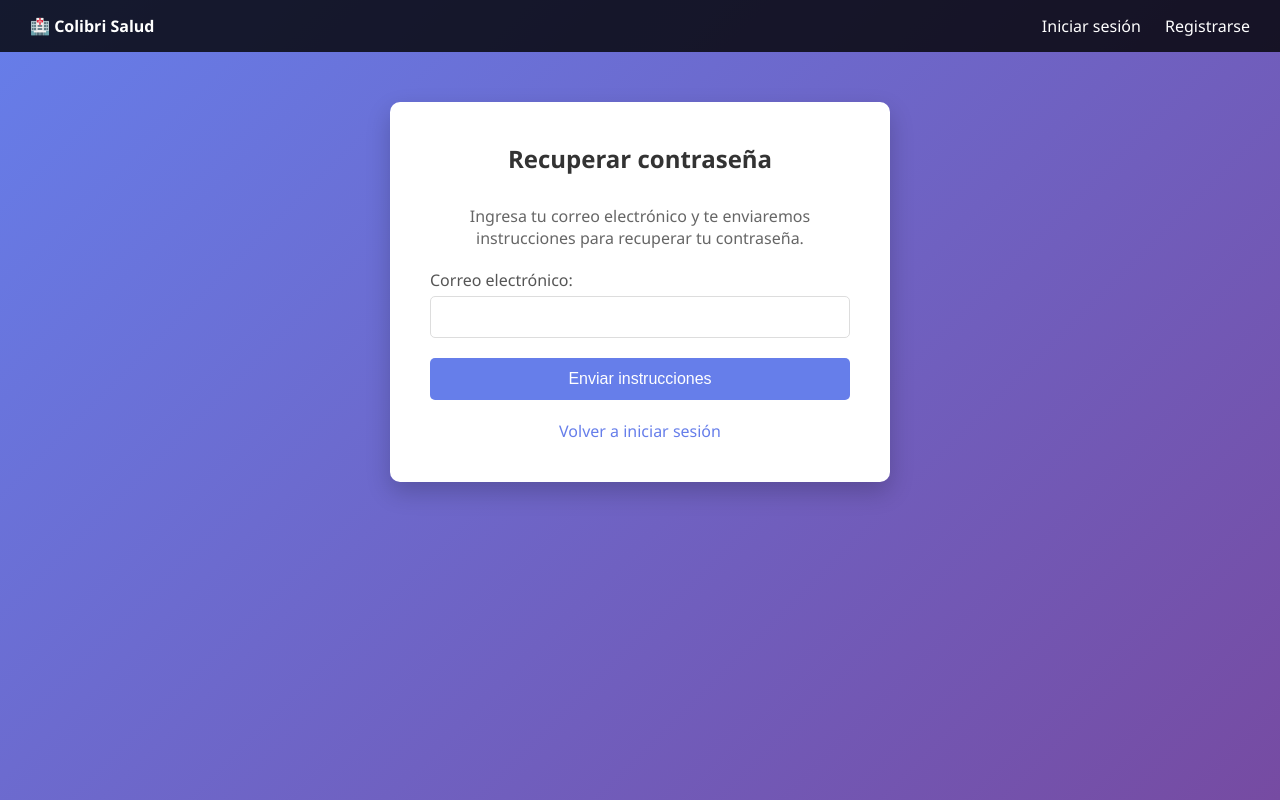
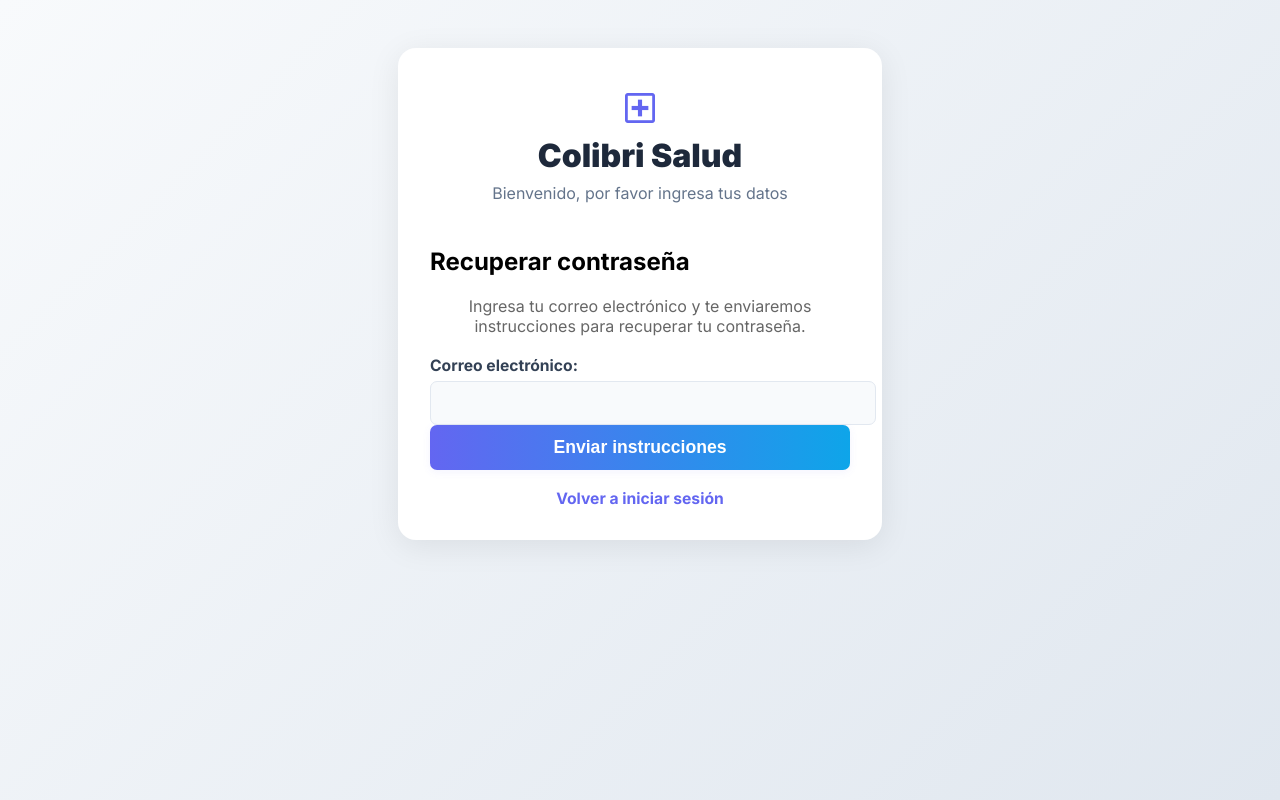
Before and after one commit to jfreakp/colibrisalud, a Django app: page /auth/recuperar/ in a window 1280 px wide. Run offline with Django 5.2, Linux system fonts and the light colour scheme.

Commit message:
accounts: rediseño moderno para base.html en formularios de autenticación

```diff
--- a/accounts/templates/accounts/base.html
+++ b/accounts/templates/accounts/base.html
@@ -5,109 +5,138 @@
     <meta charset="UTF-8">
     <meta name="viewport" content="width=device-width, initial-scale=1.0">
     <title>{% block title %}Colibri Salud{% endblock %}</title>
+    <link href="https://fonts.googleapis.com/css2?family=Inter:wght@400;700;900&display=swap" rel="stylesheet">
+    <link href="https://fonts.googleapis.com/icon?family=Material+Symbols+Outlined" rel="stylesheet">
     <style>
-        * { margin: 0; padding: 0; box-sizing: border-box; }
         body {
-            font-family: 'Segoe UI', Tahoma, Geneva, Verdana, sans-serif;
-            background: linear-gradient(135deg, #667eea 0%, #764ba2 100%);
+            font-family: 'Inter', 'Segoe UI', Tahoma, Geneva, Verdana, sans-serif;
+            background: linear-gradient(135deg, #f8fafc 0%, #e0e7ef 100%);
             min-height: 100vh;
+            margin: 0;
             display: flex;
             flex-direction: column;
         }
-        nav {
-            background-color: rgba(0,0,0,0.8);
-            padding: 15px 30px;
-            color: white;
+        .auth-container {
+            max-width: 420px;
+            margin: 48px auto;
+            background: #fff;
+            border-radius: 18px;
+            box-shadow: 0 6px 32px 0 rgba(0,0,0,0.08);
+            padding: 40px 32px 32px 32px;
             display: flex;
-            justify-content: space-between;
+            flex-direction: column;
+            gap: 24px;
+        }
+        .auth-header {
+            display: flex;
+            flex-direction: column;
             align-items: center;
+            gap: 8px;
         }
-        nav a { color: white; text-decoration: none; margin-left: 20px; }
-        nav a:hover { text-decoration: underline; }
-        .container {
-            max-width: 500px;
-            margin: 50px auto;
-            background: white;
-            padding: 40px;
-            border-radius: 10px;
-            box-shadow: 0 10px 25px rgba(0,0,0,0.2);
+        .auth-header h1 {
+            font-size: 2rem;
+            font-weight: 900;
+            color: #1e293b;
+            margin: 0;
         }
-        h1, h2 { color: #333; margin-bottom: 30px; text-align: center; }
+        .auth-header p {
+            color: #64748b;
+            font-size: 1rem;
+            margin: 0;
+        }
+        .messages {
+            list-style: none;
+            margin: 0 0 16px 0;
+            padding: 0;
+        }
+        .messages li {
+            padding: 12px 16px;
+            border-radius: 8px;
+            margin-bottom: 10px;
+            font-size: 0.98rem;
+        }
+        .messages .success { background-color: #e0f7e9; color: #15803d; border: 1px solid #bbf7d0; }
+        .messages .error { background-color: #fee2e2; color: #b91c1c; border: 1px solid #fecaca; }
+        .auth-form {
+            display: flex;
+            flex-direction: column;
+            gap: 18px;
+        }
         .form-group {
-            margin-bottom: 20px;
+            display: flex;
+            flex-direction: column;
+            gap: 6px;
         }
-        label { display: block; margin-bottom: 5px; font-weight: 500; color: #555; }
+        label {
+            font-weight: 700;
+            color: #334155;
+            font-size: 0.98rem;
+        }
         input[type="text"], input[type="email"], input[type="password"], textarea {
             width: 100%;
             padding: 12px;
-            border: 1px solid #ddd;
-            border-radius: 5px;
-            font-size: 14px;
+            border: 1px solid #e2e8f0;
+            border-radius: 7px;
+            font-size: 1rem;
+            background: #f8fafc;
+            transition: border 0.2s;
         }
         input[type="text"]:focus, input[type="email"]:focus, input[type="password"]:focus, textarea:focus {
             outline: none;
-            border-color: #667eea;
-            box-shadow: 0 0 5px rgba(102, 126, 234, 0.1);
+            border-color: #6366f1;
+            background: #fff;
         }
         button {
             width: 100%;
             padding: 12px;
-            background-color: #667eea;
+            background: linear-gradient(90deg, #6366f1 0%, #0ea5e9 100%);
             color: white;
             border: none;
-            border-radius: 5px;
-            font-size: 16px;
-            font-weight: 500;
+            border-radius: 7px;
+            font-size: 1.1rem;
+            font-weight: 700;
             cursor: pointer;
-            transition: background-color 0.3s;
+            transition: background 0.2s;
+            box-shadow: 0 2px 8px 0 rgba(99,102,241,0.08);
         }
-        button:hover { background-color: #764ba2; }
-        .link-container { text-align: center; margin-top: 20px; }
-        .link-container a { color: #667eea; text-decoration: none; }
-        .link-container a:hover { text-decoration: underline; }
-        .messages {
-            list-style: none;
-            margin-bottom: 20px;
+        button:hover {
+            background: linear-gradient(90deg, #4f46e5 0%, #0369a1 100%);
         }
-        .messages li {
-            padding: 12px;
-            border-radius: 5px;
-            margin-bottom: 10px;
+        .link-container {
+            text-align: center;
+            margin-top: 18px;
         }
-        .messages .success { background-color: #d4edda; color: #155724; border: 1px solid #c3e6cb; }
-        .messages .error { background-color: #f8d7da; color: #721c24; border: 1px solid #f5c6cb; }
-        .helptext {
-            font-size: 12px;
-            color: #666;
-            margin-top: 5px;
+        .link-container a {
+            color: #6366f1;
+            text-decoration: none;
+            font-weight: 700;
+            font-size: 0.98rem;
         }
-        ul { margin-left: 20px; }
+        .link-container a:hover {
+            text-decoration: underline;
+        }
+        @media (max-width: 600px) {
+            .auth-container {
+                padding: 24px 8px;
+            }
+        }
     </style>
 </head>
 <body>
-    <nav>
-        <div><strong>🏥 Colibri Salud</strong></div>
-        <div>
-            {% if user.is_authenticated %}
-                <span>Hola, {{ user.first_name|default:user.email }}</span>
-                <a href="{% url 'logout' %}">Cerrar sesión</a>
-            {% else %}
-                <a href="{% url 'login' %}">Iniciar sesión</a>
-                <a href="{% url 'registro' %}">Registrarse</a>
-            {% endif %}
+    <div class="auth-container">
+        <div class="auth-header">
+            <span class="material-symbols-outlined" style="font-size: 2.5rem; color: #6366f1;">local_hospital</span>
+            <h1>Colibri Salud</h1>
+            <p>Bienvenido, por favor ingresa tus datos</p>
         </div>
-    </nav>
-
-    {% if messages %}
-        <div class="container" style="margin-top: 20px;">
+        {% if messages %}
             <ul class="messages">
                 {% for message in messages %}
-                    <li class="{% if message.tags %}{{ message.tags }}{% endif %}">{{ message }}</li>
+                    <li class="{{ message.tags }}">{{ message }}</li>
                 {% endfor %}
             </ul>
-        </div>
-    {% endif %}
-
-    {% block content %}{% endblock %}
+        {% endif %}
+        {% block content %}{% endblock %}
+    </div>
 </body>
 </html>
--- /dev/null
+++ b/accounts/templates/accounts/subject_activacion.txt
@@ -0,0 +1 @@
+Activa tu cuenta en ColibriSalud
--- a/accounts/urls.py
+++ b/accounts/urls.py
@@ -9,4 +9,5 @@ urlpatterns = [
     path('recuperar/enviado/', views.RecuperarContraseña.as_view(), name='password_reset_done'),
     path('recuperar/<uidb64>/<token>/', views.RecuperarContraseñaConfirm.as_view(), name='password_reset_confirm'),
     path('recuperar/completo/', views.RecuperarContraseñaComplete.as_view(), name='password_reset_complete'),
+    path('activar/<uidb64>/<token>/', views.ActivarCuentaView.as_view(), name='activar_cuenta'),
 ]
--- a/accounts/views.py
+++ b/accounts/views.py
@@ -4,8 +4,14 @@ from django.contrib.auth.models import User
 from django.contrib.auth.views import PasswordResetView, PasswordResetConfirmView, PasswordResetCompleteView
 from django.contrib import messages
 from django.views.decorators.http import require_http_methods
-from django.urls import reverse_lazy
+from django.urls import reverse_lazy, reverse
 from .forms import RegistroForm, LoginForm, RecuperarForm
+from django.utils.http import urlsafe_base64_encode, urlsafe_base64_decode
+from django.utils.encoding import force_bytes, force_str
+from django.template.loader import render_to_string
+from django.core.mail import send_mail
+from django.conf import settings
+from django.contrib.auth.tokens import default_token_generator
 
 
 @require_http_methods(["GET", "POST"])
@@ -16,8 +22,22 @@ def registro(request):
     if request.method == 'POST':
         form = RegistroForm(request.POST)
         if form.is_valid():
-            user = form.save()
-            messages.success(request, '¡Registro exitoso! Por favor inicia sesión.')
+            user = form.save(commit=False)
+            user.is_active = False  # Desactivar hasta que confirme email
+            user.save()
+            # Enviar email de activación
+            token = default_token_generator.make_token(user)
+            uid = urlsafe_base64_encode(force_bytes(user.pk))
+            activation_url = request.build_absolute_uri(
+                reverse('activar_cuenta', kwargs={'uidb64': uid, 'token': token})
+            )
+            subject = render_to_string('accounts/subject_activacion.txt').strip()
+            message = render_to_string('accounts/email_activacion.txt', {
+                'user': user,
+                'activation_url': activation_url,
+            })
+            send_mail(subject, message, settings.DEFAULT_FROM_EMAIL, [user.email])
+            messages.success(request, '¡Registro exitoso! Revisa tu correo para activar tu cuenta.')
             return redirect('login')
     else:
         form = RegistroForm()
@@ -44,6 +64,9 @@ def login_view(request):
                 user = None
 
         if user is not None:
+            if not user.is_active:
+                messages.error(request, 'Tu cuenta no está activada. Revisa tu correo para activarla.')
+                return render(request, 'accounts/login.html')
             login(request, user)
             messages.success(request, f'¡Bienvenido {user.first_name or user.username or user.email}!')
             return redirect('dashboard')
@@ -51,6 +74,25 @@ def login_view(request):
             messages.error(request, 'Credenciales inválidas. Revisa tu correo/usuario y contraseña.')
 
     return render(request, 'accounts/login.html')
+
+# Vista para activar cuenta
+from django.views import View
+
+class ActivarCuentaView(View):
+    def get(self, request, uidb64, token):
+        try:
+            uid = force_str(urlsafe_base64_decode(uidb64))
+            user = User.objects.get(pk=uid)
+        except (TypeError, ValueError, OverflowError, User.DoesNotExist):
+            user = None
+        if user is not None and default_token_generator.check_token(user, token):
+            user.is_active = True
+            user.save()
+            messages.success(request, '¡Cuenta activada! Ya puedes iniciar sesión.')
+            return redirect('login')
+        else:
+            messages.error(request, 'El enlace de activación no es válido o ha expirado.')
+            return redirect('login')
 
 
 @require_http_methods(["GET"])
```
Also changed, not shown: accounts/templates/accounts/email_activacion.txt (added, +12 -0 lines), colibrisalud/settings.py (+8 -9 lines).
